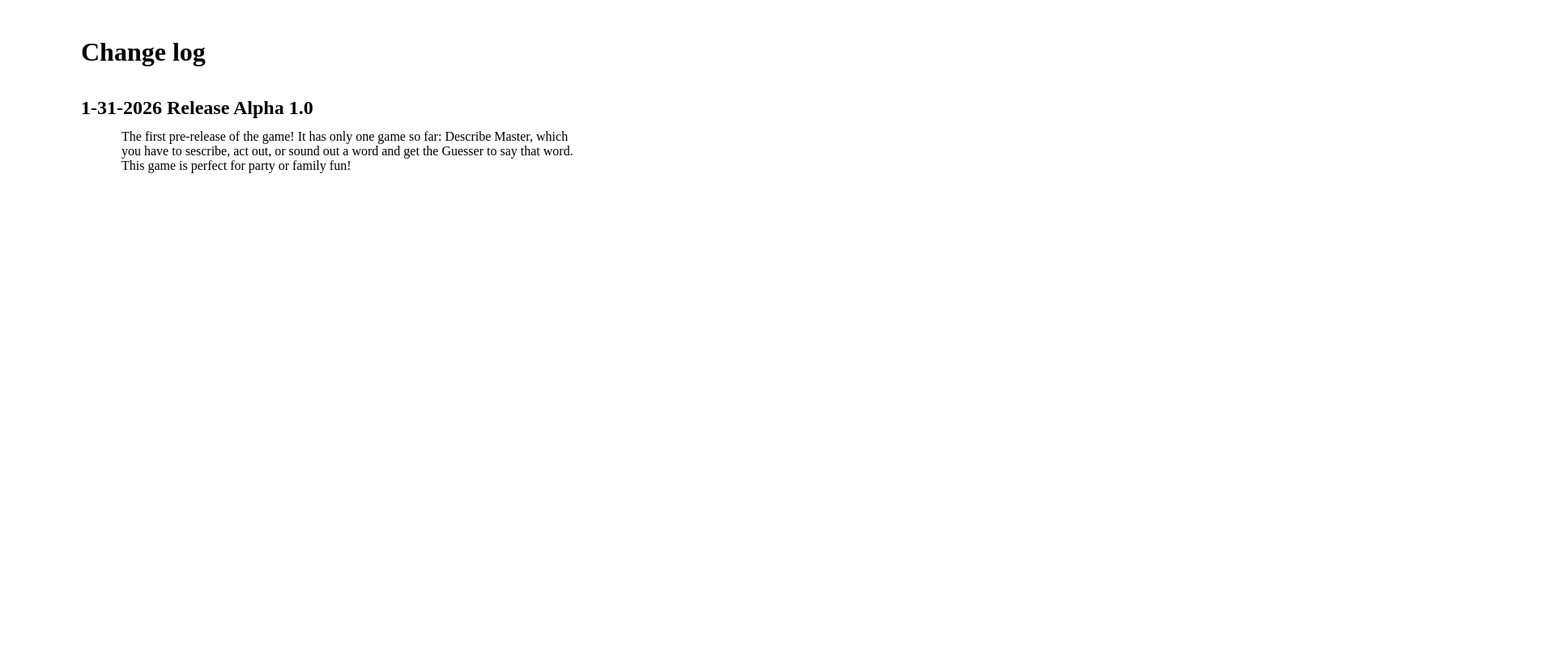
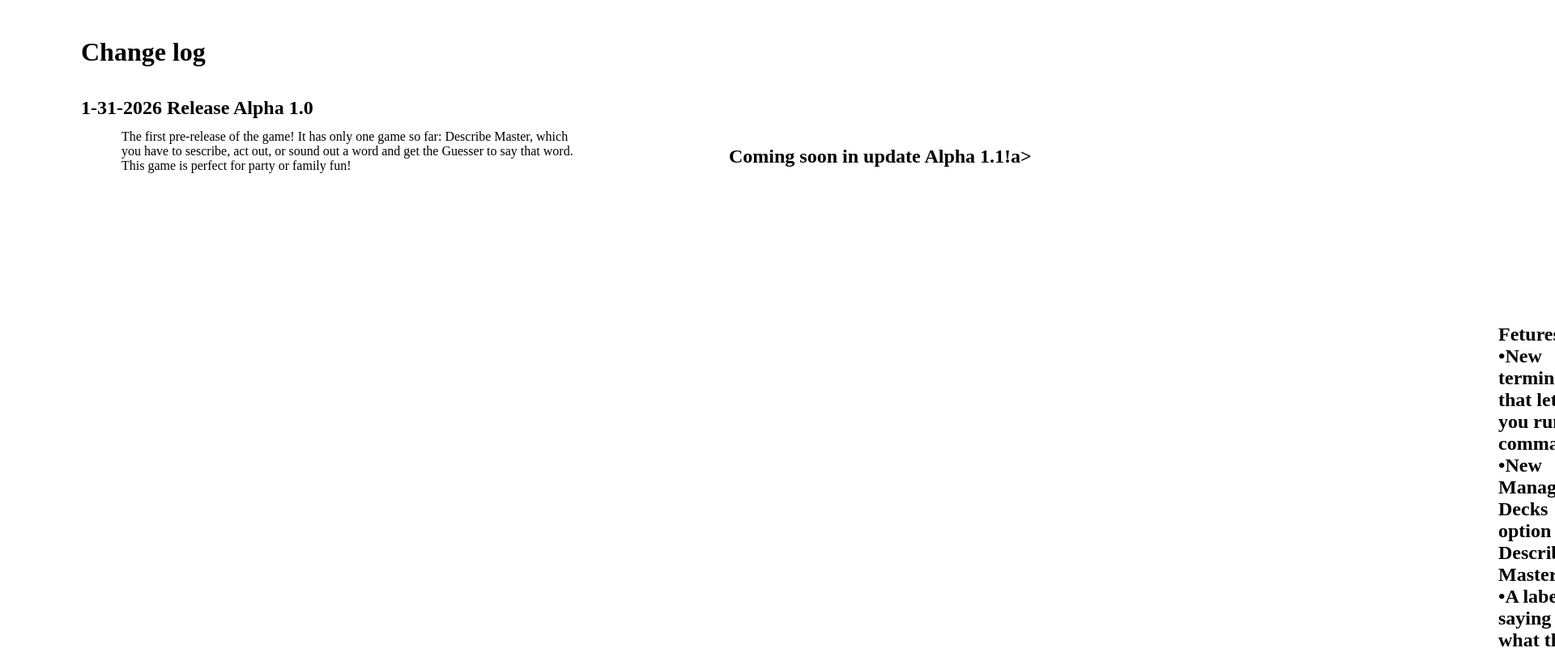
Before and after one commit to FamilyPartyGames/FamilyPartyGames.github.io, a plain HTML site: page changelog.html in a window 1280 px wide. Shown: the top 801 px of the page at 81% size, 1920 px wide, since content can reach past the window. Drawn offline with Linux system fonts and the light colour scheme.

Commit message:
Update changelog.html

```diff
--- a/changelog.html
+++ b/changelog.html
@@ -6,5 +6,11 @@
   <a style="position:absolute; top:160px; left:150px;">The first pre-release of the game! It has only one game so far: Describe Master, which <br>
                                                        you have to sescribe, act out, or sound out a word and get the Guesser to say that word. <br>
                                                        This game is perfect for party or family fun!</a>
+  <h2 style="position:absolute; top:160px; left:900px;">Coming soon in update Alpha 1.1!</a>a>
+  <a style="position:absolute; top:220px; left:950px;">Fetures: <br>
+                                                       •New terminal that lets you run commands<br>
+                                                       •New Manage Decks option in Describe Master<br>
+                                                       •A label saying what the correct and skip keybinds are in Describe Master<br>
+                                                       •Fixing the timer saying "1 seconds" (with an s) </a>
 </body>
 </html>
```
